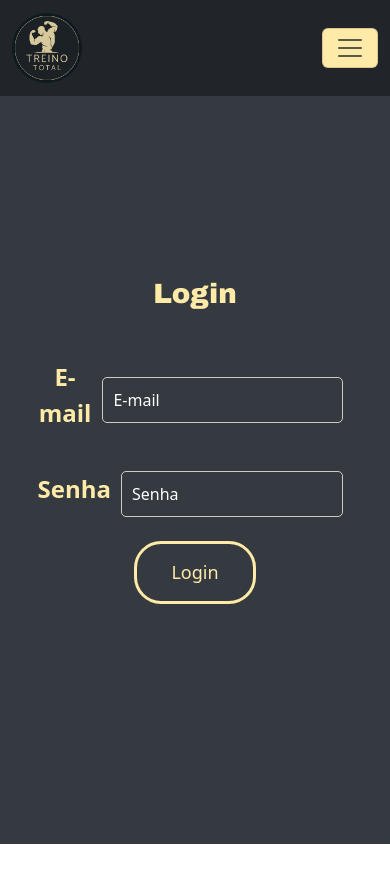
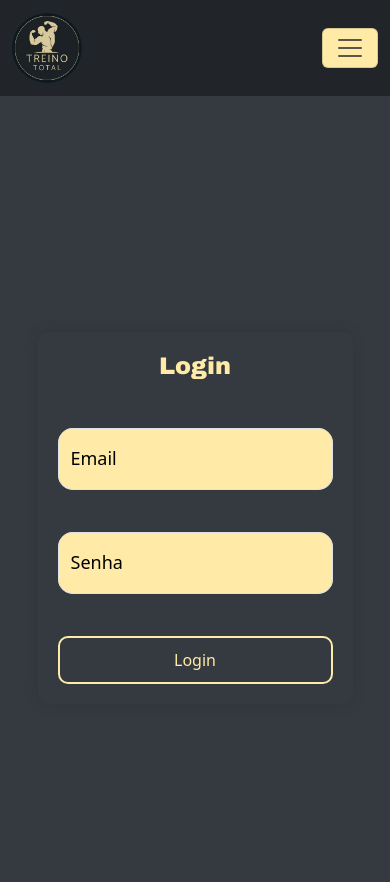
Before and after one commit to profRenatoOliveira1/interface-treinototal-ranks, a React (Vite) app: page /Login in a window 390 px wide. Shown: the top 882 px of the page. Before the commit the page ends 844 px from the top, so only its background shows below. Built offline with nearby package versions, Linux system fonts and the light colour scheme; a web font is replaced by a local one.

Commit message:
Melhorando Css

```diff
--- a/src/components/Login/Login.jsx
+++ b/src/components/Login/Login.jsx
@@ -39,30 +39,37 @@ function Login() {
         <div className={styles.containerLogin}>
             <form className={styles.formLogin} onSubmit={handleSubmit}>
                 <h1 className={styles.h1}>Login</h1>
-                <div style={{marginTop: '10%'}} className={styles.divConteiner}>
-                <p style={{ color: '#ffeba7', fontWeight: 'bold', fontSize: '150%', marginTop: '2%' }}>E-mail</p>
+                <div style={{ marginTop: '10%' }} className={styles.divConteiner}>
+                    <div className="form-floating mb-3 input">
                         <input
-                    type="text"
-                    className={styles.inpuLogin}
-                    placeholder="E-mail"
+                            className="form-control input"
+                            id="labelEmail"
+                            type="email"
+                            placeholder="Endereço"
                             value={formLogin.email}
                             onChange={handleChange}
                             name="email"
+                            required
                         />
+                        <label htmlFor="labelEmail">Email</label>
                     </div>
-                <div style={{marginTop: '4%'}} className={styles.divConteiner}>
-                <p style={{ color: '#ffeba7', fontWeight: 'bold', fontSize: '150%', marginTop: '2%'  }}>Senha</p>
+                </div>
+                <div style={{ marginTop: '4%' }} className={styles.divConteiner}>
+                    <div className="form-floating mb-3 input">
                         <input
+                            className="form-control input"
+                            id="labelSenha"
                             type="password"
-                    className={styles.inpuLogin}
                             placeholder="Senha"
                             value={formLogin.password}
                             onChange={handleChange}
                             name="password"
-
+                            required
                         />
+                        <label htmlFor="labelSenha">Senha</label>
                     </div>
-                <button style={{marginTop: '4%'}} className={styles.buttonLogin} type="submit">
+                </div>
+                <button style={{ marginTop: '4%' }} className={styles.buttonLogin} type="submit">
                     Login
                 </button>
                 {errorMessage && <p className={styles.errorMessage} style={{ color: 'red' }}>{errorMessage}</p>}
--- a/src/components/Navegacao/Navegacao.module.css
+++ b/src/components/Navegacao/Navegacao.module.css
@@ -55,6 +55,7 @@ a {
   color: var(--amareloClaro) !important;
   /* Cor do texto */
   text-decoration: none;
+  justify-content: center;
   /* Remove sublinhado dos links */
   font-size: 16px;
   /* Define o tamanho da fonte para todos os textos na barra de navegação */
--- a/src/components/styles/StyleCadastro.module.css
+++ b/src/components/styles/StyleCadastro.module.css
@@ -48,9 +48,6 @@
   color: var(--preto);
 }
 
-label {
-  color: #000000 !important;
-}
 
 
 form {
@@ -102,6 +99,7 @@ form {
   cursor: pointer;
   /* Cursor */
   transition: background-color 0.3s ease;
+
   /* Transição suave */
 }
 
--- a/src/components/styles/StyleListagem.module.css
+++ b/src/components/styles/StyleListagem.module.css
@@ -176,8 +176,6 @@ table {
 
 }
 
-
-
 .searchIcon {
   cursor: pointer;
   color: #333;
@@ -185,6 +183,23 @@ table {
   right: 10px;
   top: 50%;
   transform: translateY(-50%);
+}
+
+[type=button]:not(:disabled),
+[type=reset]:not(:disabled),
+[type=submit]:not(:disabled),
+button:not(:disabled) {
+  color: var(--amareloClaro);
+  background-color: transparent;
+}
+
+[type=button],
+[type=reset],
+[type=submit],
+button {
+  color: var(--amareloEscuro);
+  background-color: transparent;
+
 }
 
 @media (max-width: 768px) {
--- a/src/components/styles/StyleLogin.module.css
+++ b/src/components/styles/StyleLogin.module.css
@@ -9,80 +9,96 @@
     --preto: #000000;
 }
 
-.divConteiner {
-    display: flex;
-    width: 90%;
-    align-items: center;
-    justify-content: center;
-}
-
 .containerLogin {
     display: flex;
     align-items: center;
     justify-content: center;
+    height: 100vh;
+    padding: 20px;
 }
 
 .formLogin {
+    background-color: var(--cinzaAzulado);
+    border-radius: 10px;
+    padding: 40px;
     display: flex;
     flex-direction: column;
     align-items: center;
-    justify-content: center;
-    height: 80vh;
-    width: 85vh;
-    margin-top: 1%;
-    background-color: var(--cinzaAzulado);
-    padding: 20px;
-    border-radius: 10px;
+    width: 100%;
+    max-width: 500px;
+    box-shadow: 0 0 15px rgba(0, 0, 0, 0.1);
 }
-
-.inpuLogin {
-    width: 100%;
-    max-width: 300px;
-    background-color: var(--cinzaAzulado);
-    padding: 10px;
-    margin: 10px;
-    border: 1px solid #ccc;
-    border-radius: 5px;
-    font-size: 16px;
-    color: var(--branco);
-
-}
-.inpuLogin::-webkit-input-placeholder {
-    color: var(--branco);
-
-}
-.buttonLogin {
-    display: inline-block;
-    width: 35%;
-    /* Exibe como bloco */
-    padding: 15px 25px;
-    /* Preenchimento */
-    background-color: var(--cinzaAzulado);
-    /* Cor de fundo */
-    font-size: 18px;
-    color: var(--amareloClaro);
-    border: 3px solid var(--amareloClaro);
-    /* Sem borda */
-    border-radius: 27px;
-    /* Raio da borda */
-    cursor: pointer;
-    /* Cursor */
-    transition: background-color 0.3s ease;
-    /* Transição suave */
-}
-
-/* Estilos de hover para um botão genérico */
-.buttonLogin:hover {
-    background-color: var(--amareloEscuro);
-    /* Cor de fundo ao pairar */
-}
-
 
 .h1 {
     text-align: center;
     color: var(--amareloClaro);
     font-family: "Archivo Black", sans-serif;
-    font-weight: 400;
-    font-style: normal;
-    margin: 2% 0;
+    font-size: 2rem;
+    margin-bottom: 20px;
 }
+
+.divConteiner {
+    width: 100%;
+    margin-bottom: 15px;
+}
+
+.input {
+    background-color: var(--amareloClaro) !important;
+    color: var(--preto) !important;
+    font-size: 1rem;
+    border-radius: 10px;
+    padding: 15px;
+    width: 100%;
+    border: none;
+    outline: none;
+    box-shadow: 0 0 5px rgba(0, 0, 0, 0.1);
+    transition: box-shadow 0.3s ease;
+}
+
+.input:focus {
+    box-shadow: 0 0 10px rgba(0, 0, 0, 0.2);
+}
+
+.buttonLogin {
+    width: 100%;
+    background-color: var(--cinzaAzulado);
+    font-size: 1.2rem;
+    padding: 15px;
+    color: var(--amareloClaro);
+    border: 2px solid var(--amareloClaro);
+    border-radius: 10px;
+    cursor: pointer;
+    transition: background-color 0.3s ease;
+    margin-top: 20px;
+}
+
+.buttonLogin:hover {
+    background-color: var(--amareloEscuro);
+}
+
+.errorMessage {
+    color: red;
+    margin-top: 15px;
+}
+
+/* Responsividade */
+@media (max-width: 768px) {
+    .formLogin {
+        width: 90%;
+        padding: 20px;
+    }
+
+    .h1 {
+        font-size: 1.5rem;
+    }
+
+    .input {
+        font-size: 0.9rem;
+        padding: 10px;
+    }
+
+    .buttonLogin {
+        font-size: 1rem;
+        padding: 10px;
+    }
+}
```
Also changed, not shown: src/components/Navegacao/Navegacao.jsx (+51 -11 lines), 1 other file (tests, documents, lock files or other folders). Lines whose indentation alone changed are shown as unchanged.
